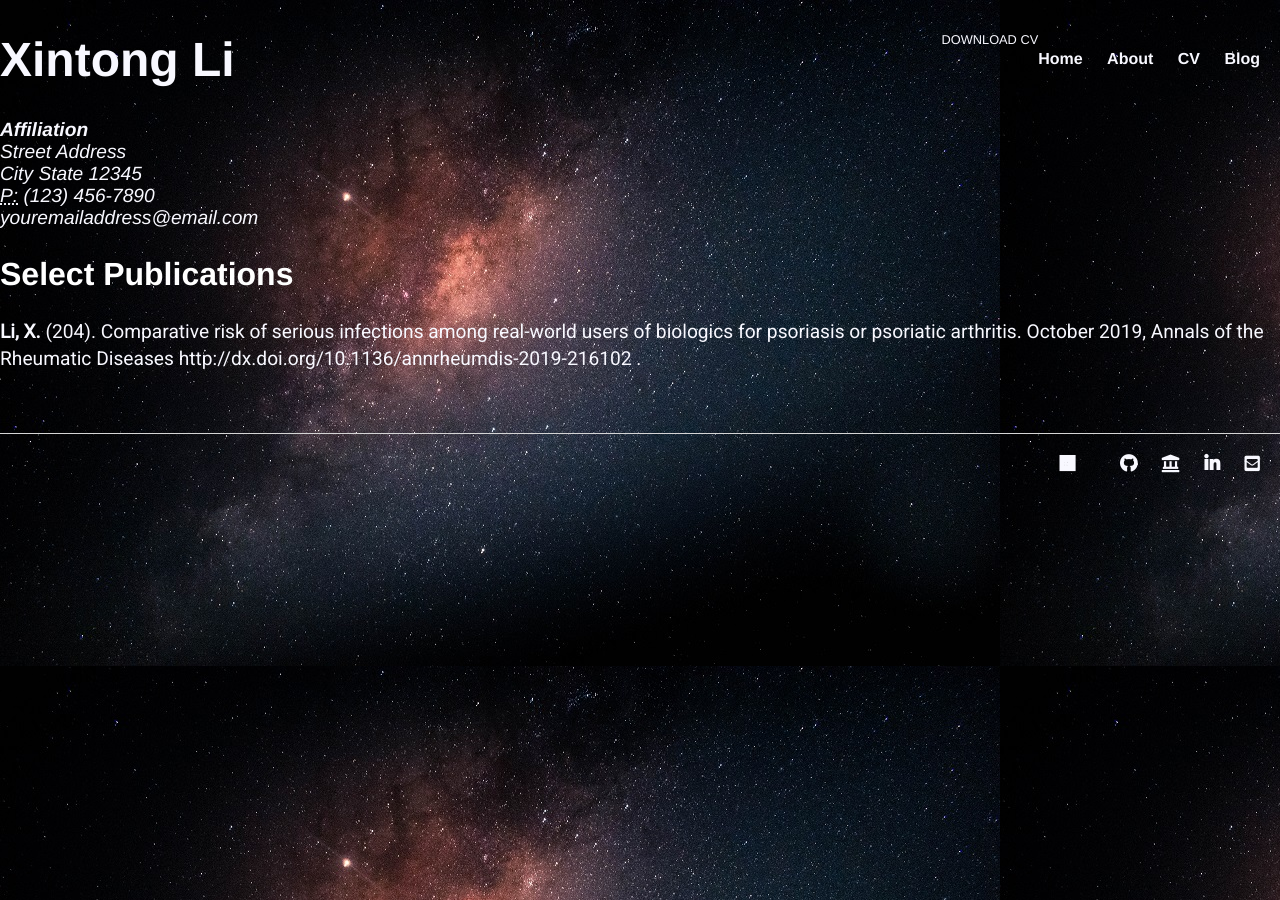
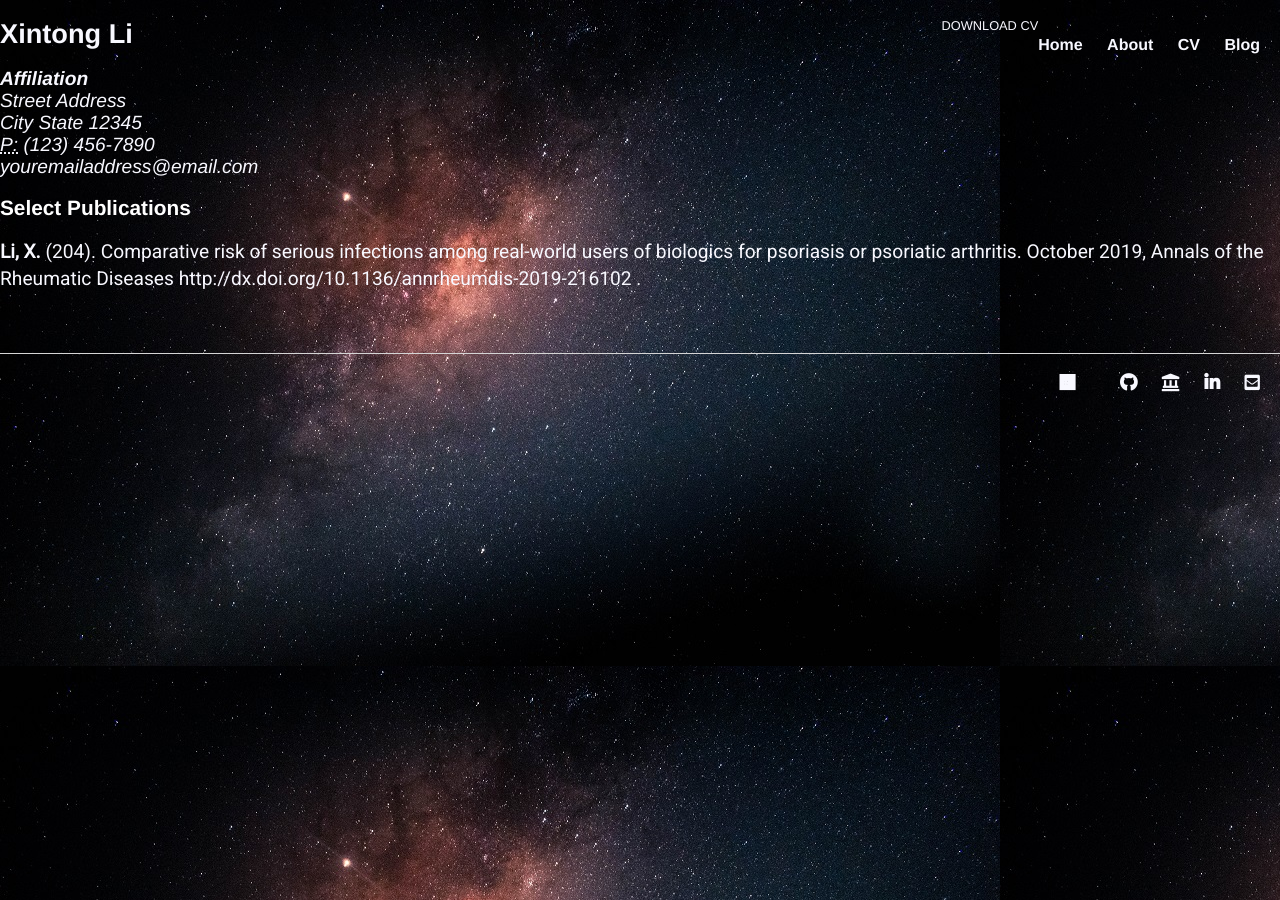
Before and after one commit to Xintong-Li-ZnCu/Xintong-Li-ZnCu.github.io, a Jekyll site: the page built from cv/index.html, in a window 1280 px wide. Built offline with Jekyll 4.4.1, drawn with Linux system fonts in a browser that asks for light colours; nearby versions of some CDN libraries; a style sheet for code colours, icons or effects is not loaded.

Commit message:
Update main.css

```diff
--- a/css/main.css
+++ b/css/main.css
@@ -142,8 +142,8 @@ ul.posts li { list-style: none; }
 
 /* CV */
 .cv { margin: 0px 0px 60px; }
-.cv h1 { font-size: 3em; }
-.cv h2 { font-size: 2em; }
+.cv h1 { font-size: 1.7em; }
+.cv h2 { font-size: 1.3em; }
 .cv address, .cv .download { font-family: 'Helvetica', 'Arial', 'Sans-Serif'; }
 .cv address, .cv p { font-size: 1.2em; }
 .cv .download { float: right; font-size: .8em; text-transform: uppercase; }
```
